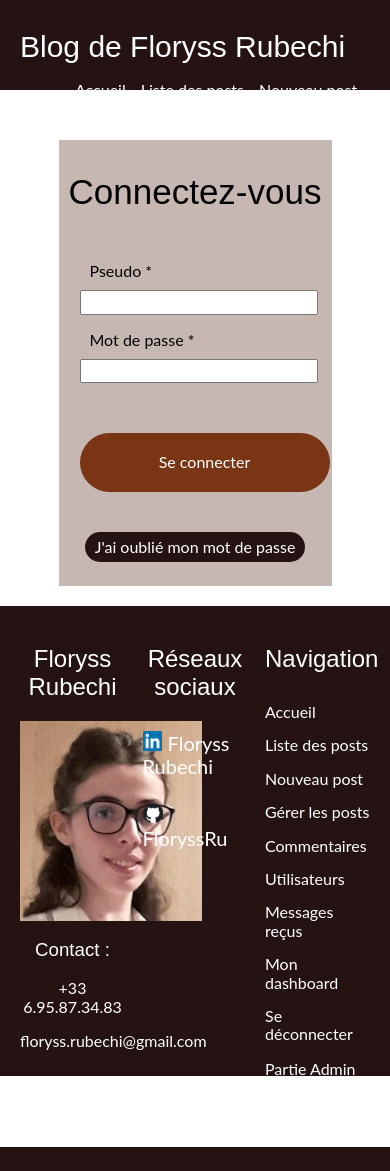
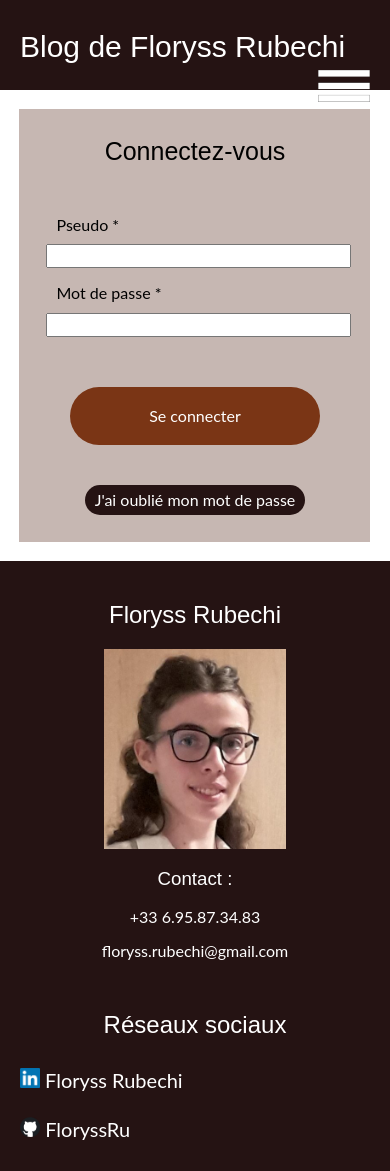
Before and after one commit to FloryssRu/Projet-PHP, a PHP site: page /blogphp/connexion in a window 390 px wide. Before the commit the page ends 1147 px from the top, so only its background shows below. Run offline with PHP 8.4, Linux system fonts and the light colour scheme; the visitor is signed in with stand-in values (Sample User, id 1).

Commit message:
begin the responsive part

```diff
--- a/public/css/styles.css
+++ b/public/css/styles.css
@@ -20,20 +20,14 @@
     max-height: 30px;
 }
 
+#close {
+    cursor: pointer;
+}
+
 header {
     background-color: #251313;
     padding : 20px;
     height: 50px;
-}
-
-#blogTitle {
-    font-family : "Century Gothic", Arial, sans-serif;
-    font-weight: normal;
-    font-size: 30px;
-    color: white;
-    float: left;
-    margin-top: 10px;
-    margin-bottom: 0px;
 }
 
 header > nav > ul {
@@ -50,6 +44,20 @@ header > nav > ul > li {
 
 header > nav > ul > li > a {
     color: white;
+}
+
+.forSmartphone {
+    display: none;
+}
+
+#blogTitle {
+    font-family : "Century Gothic", Arial, sans-serif;
+    font-weight: normal;
+    font-size: 30px;
+    color: white;
+    float: left;
+    margin-top: 10px;
+    margin-bottom: 0px;
 }
 
 .maincontent {
@@ -128,7 +136,7 @@ p, a, li, input {
 
 section {
     padding: 3%;
-    position: relative;
+    /*position: relative;*/
 }
 
 
@@ -191,6 +199,10 @@ input.buttonRed {
     margin-right: 50px;
 }
 
+.miniMarginBot {
+    display: block;
+    margin-bottom : 10px;
+}
 
 
 /* Forms */
@@ -233,11 +245,6 @@ textarea {
 .checkbox {
     display: inline;
     width: auto;
-}
-
-.miniMarginBot {
-    display: block;
-    margin-bottom : 10px;
 }
 
 
@@ -295,7 +302,7 @@ textarea {
 
 .titleAllWidth > div#tallGradient {
     height: 150px;
-    top: 150px; /*responsive*/
+    top: 150px;
 }
 
 .titleAllWidth > div#smallGradient {
@@ -412,3 +419,100 @@ textarea {
     clear: both;
     margin-top: 60px;
 }
+
+
+
+
+
+/*smartphones*/
+@media screen and (max-width: 812px) and (min-width: 0px) {
+
+    h1 {
+        font-size: 25px;
+    }
+
+    .maincontent {
+        width: 90%;
+        padding: 2%;
+        margin: 3%;
+    }
+
+    /*menu*/
+    nav {
+        display: none;
+    }
+
+    ul#vertical {
+        background-color: #251313;
+        float: right;
+        padding: 10px;
+        position: absolute;
+        right: 0px;
+        z-index: 10;
+        /*top: 50px; Le jquery ne marche plus si je le mets !!*/
+    }
+
+    ul#vertical > li {
+        float: none;
+        margin: 10px;
+        padding: 0;
+    }
+
+    .forSmartphone {
+        display: block;
+    }
+
+    #menu {
+        float: right;
+        width: 15%;
+        margin-top: 5px;
+        max-width: 70px;
+    }
+
+    /*footer*/
+    .notForSmartphone {
+        display: none;
+    }
+
+    .width33 {
+        width: 100%;
+        float: none;
+    }
+
+    .width33:first-of-type {
+        margin-bottom: 50px;
+    }
+
+    footer {
+        height: 570px;
+    }
+
+    /* listposts page */
+    .titleAllWidth {
+        height: auto;
+    }
+
+    .titleAllWidth > img {
+        top: 0px;
+    }
+
+    /*post page*/
+    div.comment > h3 {
+        height: 70px;
+        line-height: 35px;
+        margin: 0px;
+        padding-top: 0px;
+        max-width: 200px;
+    }
+}
+
+
+
+
+
+/*tablettes*/
+@media screen and (min-width: 813px) and (max-width: 1279px) {
+    body {
+        background-color: red;
+    }
+}
--- a/public/js/jquery.js
+++ b/public/js/jquery.js
@@ -1,9 +1,26 @@
+$("#vertical").hide(0);
+
 $(document).ready(function(){
 
-    /*test*/
-    $("body").hover(function(){
-    	$("body").animate({color: 'blue'}, 3000);
-        $("#flashMessage").animate({display: 'none'}, 3000);
+    $("#close").click(function(){
+    	$("#flashMessage").animate({opacity: '0', margin: '0', height: '0', padding: '0'}, 500);
     });
 
+    /*$(".buttonRed").mouseenter(function(){
+        $(".buttonRed").animate({color: 'blue'}, 500);
+    });
+
+    $(".buttonRed").mouseleave(function(){
+        $(".buttonRed").animate({border: 'none'}, 500);
+    });*/
+
+    $("#menu").click(function(){
+    	$("#vertical").toggle(0);
+    });
+
+    /*$("#menu").toggle(
+        function(){$("#vertical").show(0);},
+        function(){$("#vertical").hide(0);},
+    );*/
+
 });
--- a/src/Repository/Manager.php
+++ b/src/Repository/Manager.php
@@ -69,6 +69,7 @@ class Manager
 	public function getAll(): array
 	{
 		$req = $this->database->prepare("SELECT * FROM " . $this->table);
+		$req->execute();
 		return $this->finishQuery($req);
 
 	}
@@ -153,7 +154,6 @@ class Manager
 
 	protected function finishQuery($req)
 	{
-		$req->execute();
 		$req->setFetchMode(\PDO::FETCH_CLASS, self::PATH_TO_ENTITIES . $this->object, []);
 		$result = $req->fetchAll();
 		foreach($result as $object)
--- a/src/templates/admin/editPost.html.twig
+++ b/src/templates/admin/editPost.html.twig
@@ -30,7 +30,7 @@ Modifier un post
 
             <img src="{{ picture }}" alt="image actuellement associée à ce post" id="imgEditPost">
             <p>Image actuelle</p>
-            <p><label for="picture">Changer l'image du post (Formats acceptés : .jpg, .png et .gif, taille max 3Mo)</label><input type="file" name="picture" id="picture" class="link"></p>
+            <p><label for="picture">Changer l'image du post (Formats acceptés : .jpg, .png et .gif, taille max 3Mo)</label><input type="file" name="picture" id="picture"></p>
 
             <p class="clean"><label for="author">Auteur *</label><input type="text" name="author" id="author" value="{{ post.author }}" required></p>
             <input type="hidden" name="id" value="{{ post.id }}">
--- a/src/templates/base.html.twig
+++ b/src/templates/base.html.twig
@@ -7,8 +7,8 @@
         <link rel="shortcut icon" type="image/jpg" href="/blogphp/public/img/favicon.png"/>
         <title>
 
-        {% block title %}
-        {% endblock %}
+            {% block title %}
+            {% endblock %}
 
         </title>
 
@@ -67,7 +67,7 @@
                 </ul>
             </div>
 
-            <div class="width33">
+            <div class="width33 notForSmartphone">
                 <h2>Navigation</h2>
                 {% if session.pseudo %}
 
--- a/src/templates/navAdmin.html.twig
+++ b/src/templates/navAdmin.html.twig
@@ -11,3 +11,19 @@
         <li><a href="/blogphp/deconnexion">Se déconnecter</a></li>
     </ul>
 </nav>
+
+<img src="/blogphp/public/img/menu.png" alt="menu déroulant" id="menu" class="forSmartphone">
+
+<nav class="forSmartphone">
+    <ul id="vertical">
+        <li><a href="/blogphp/">Accueil</a></li>
+        <li><a href="/blogphp/liste-posts">Liste des posts</a></li>
+        <li><a href="/blogphp/nouveau-post">Nouveau post</a></li>
+        <li><a href="/blogphp/admin-posts">Gérer les posts</a></li>
+        <li><a href="/blogphp/admin-commentaires">Commentaires</a></li>
+        <li><a href="/blogphp/liste-utilisateurs">Utilisateurs</a></li>
+        <li><a href="/blogphp/liste-messages">Messages reçus</a></li>
+        <li><a href="/blogphp/dashboard">Mon dashboard</a></li>
+        <li><a href="/blogphp/deconnexion">Se déconnecter</a></li>
+    </ul>
+</nav>
```
Also changed, not shown: src/Repository/Manager/CommentManager.php (+4 -19 lines), src/templates/navUserConnected.html.twig (+11 -0 lines), src/templates/navVisitor.html.twig (+11 -0 lines), public/img/menu.png (added).
